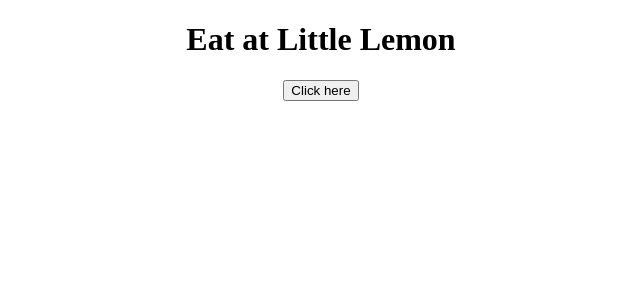
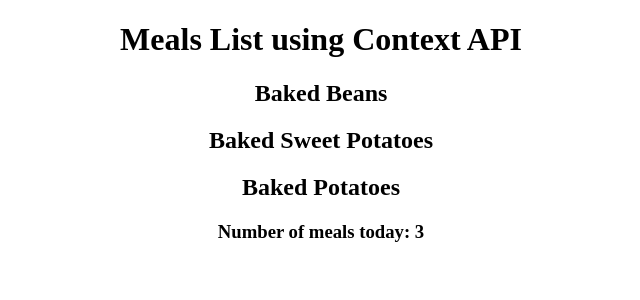
Before and after one commit to rimmisharma/react-practice, a React (Create React App) app: page / in a window 1280 px wide. Shown: the top 300 px of the page, without its empty margins (319-959 px from the left). Built offline with nearby package versions, Linux system fonts and the light colour scheme.

Commit message:
context API utilisation and children prop

```diff
--- a/src/App.js
+++ b/src/App.js
@@ -1,20 +1,17 @@
 import React from 'react';
 import './App.css';
-import Child from './components/Child';
+import MealsProvider from './providers/MealsProvider';
+import MealsList from './components/MealsList';
+import Counter from './components/Counter';
 
 
 function App() {
-  const [word, setWord] = React.useState('Eat') //useState to manipulate the changed state of the component
-
-  //Function used for onClick event to display the changed event
-  function handleClick(){
-  setWord('Drink')
-  }
-
   return (
    <div className="App">
-    <Child message={word + ' at Little Lemon'} />
-    <button onClick={handleClick}>Click here</button>
+    <MealsProvider>
+      <MealsList/>
+      <Counter/>
+    </MealsProvider>
    </div>
   );
 }
--- a/src/components/Child.js
+++ /dev/null
@@ -1,7 +0,0 @@
-function Child(props) {
-    return(
-        <h1>{props.message}</h1>
-    )
-}
-
-export default Child
--- /dev/null
+++ b/src/components/Counter.js
@@ -0,0 +1,11 @@
+import { useMealsListContext } from "../providers/MealsProvider";
+
+const Counter = () => {
+    const { meals } = useMealsListContext();
+    return (
+        <div>
+            <h3>Number of meals today: {meals.length}</h3>
+        </div>
+    )
+}
+export default Counter;
--- /dev/null
+++ b/src/components/MealsList.js
@@ -0,0 +1,17 @@
+import { useMealsListContext } from "../providers/MealsProvider";
+
+const MealsList = () =>
+{
+    const {meals} = useMealsListContext();
+
+
+return (
+    <div>
+        <h1>Meals List using Context API</h1>
+        {meals.map((meal,index) => (
+            <h2 key={index}>{meal}</h2>
+        ))}
+    </div>
+)
+}
+export default MealsList;
--- /dev/null
+++ b/src/providers/MealsProvider.js
@@ -0,0 +1,19 @@
+import React from "react";
+
+const MealsContext = React.createContext();
+
+const todayMeals = ["Baked Beans", "Baked Sweet Potatoes", "Baked Potatoes"];
+
+const MealsProvider = ({children}) => {
+
+    const [meals, setMealsList] = React.useState(todayMeals);
+
+    return (
+        <MealsContext.Provider value={{meals}}>
+            {children}
+        </MealsContext.Provider>
+    )
+}
+
+export const useMealsListContext = () => React.useContext(MealsContext);
+export default MealsProvider;
```
